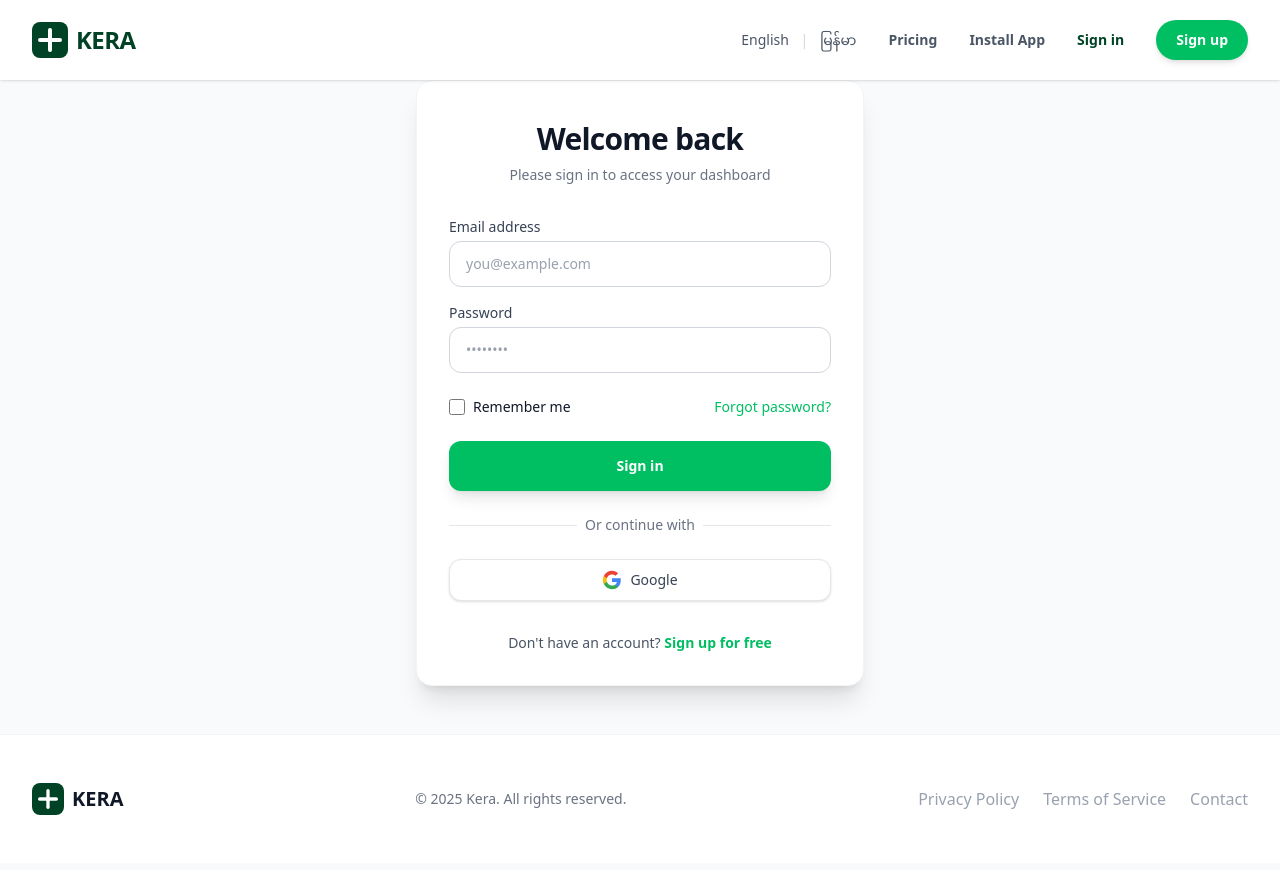
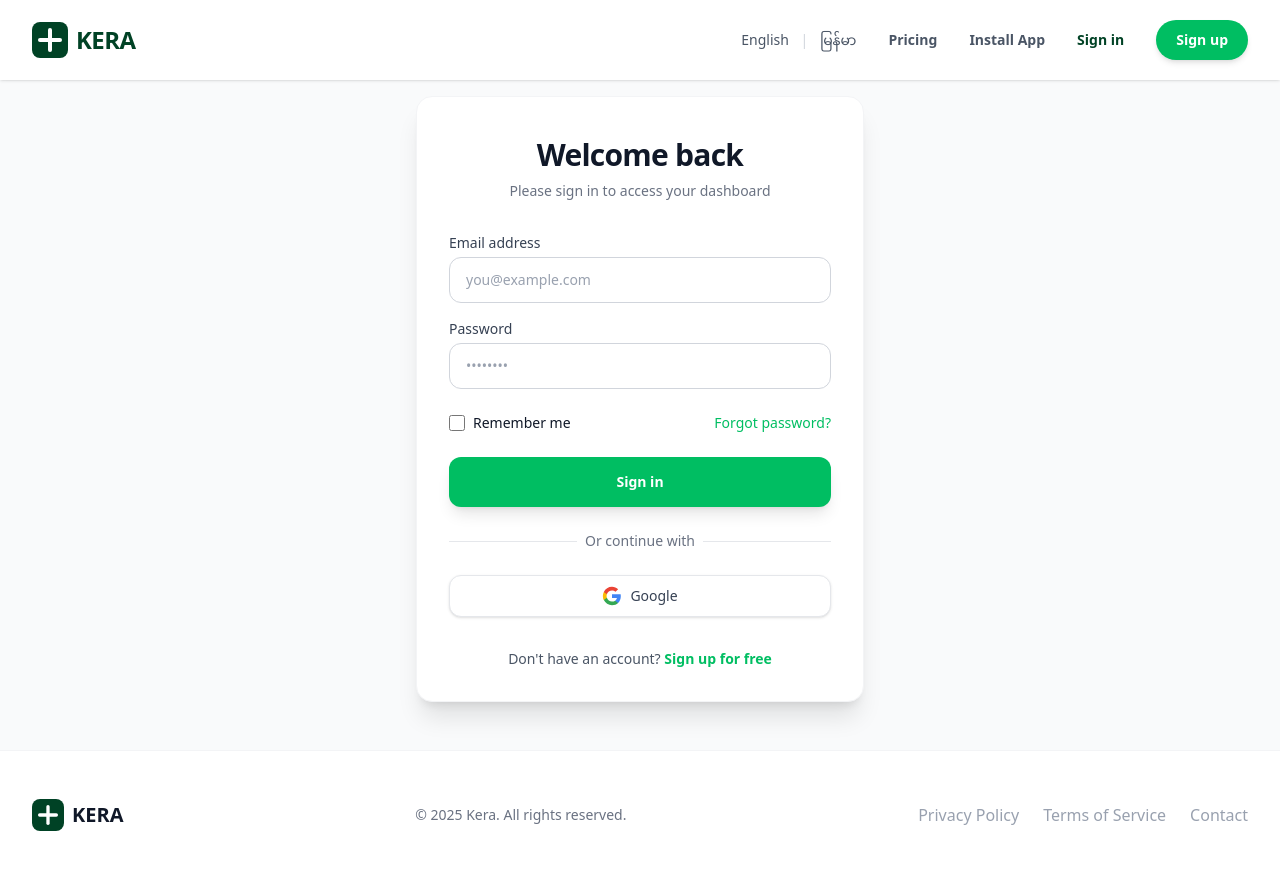
Before and after one commit to tintin4303/kera-project, a Next.js app: page /signin in a window 1280 px wide. Shown: the top 870 px of the page. Built offline with nearby package versions, Linux system fonts and the light colour scheme.

Commit message:
add margin for signin form

```diff
--- a/app/signin/page.tsx
+++ b/app/signin/page.tsx
@@ -55,7 +55,7 @@ function SignInInner() {
         <div className="min-h-screen bg-gray-50 flex flex-col font-outfit">
             <Navbar />
 
-            <main className="grow flex items-center justify-center pt-20 pb-12 px-4 sm:px-6 lg:px-8">
+            <main className="grow flex items-center justify-center pt-24 pb-12 px-4 sm:px-6 lg:px-8">
                 <div className="w-full max-w-md space-y-8 bg-white p-8 rounded-2xl shadow-xl border border-gray-100">
 
                     {/* Header */}
```
